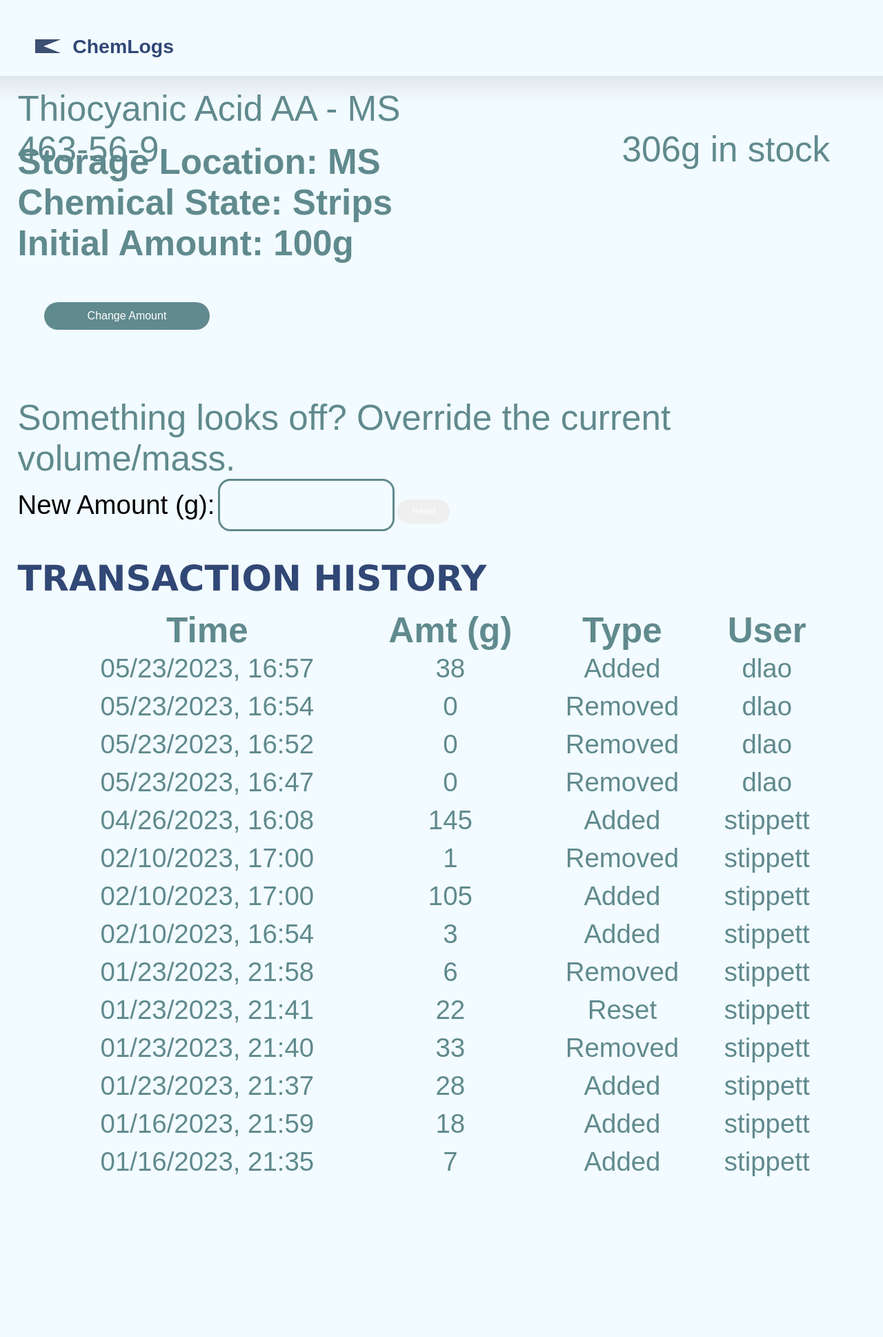
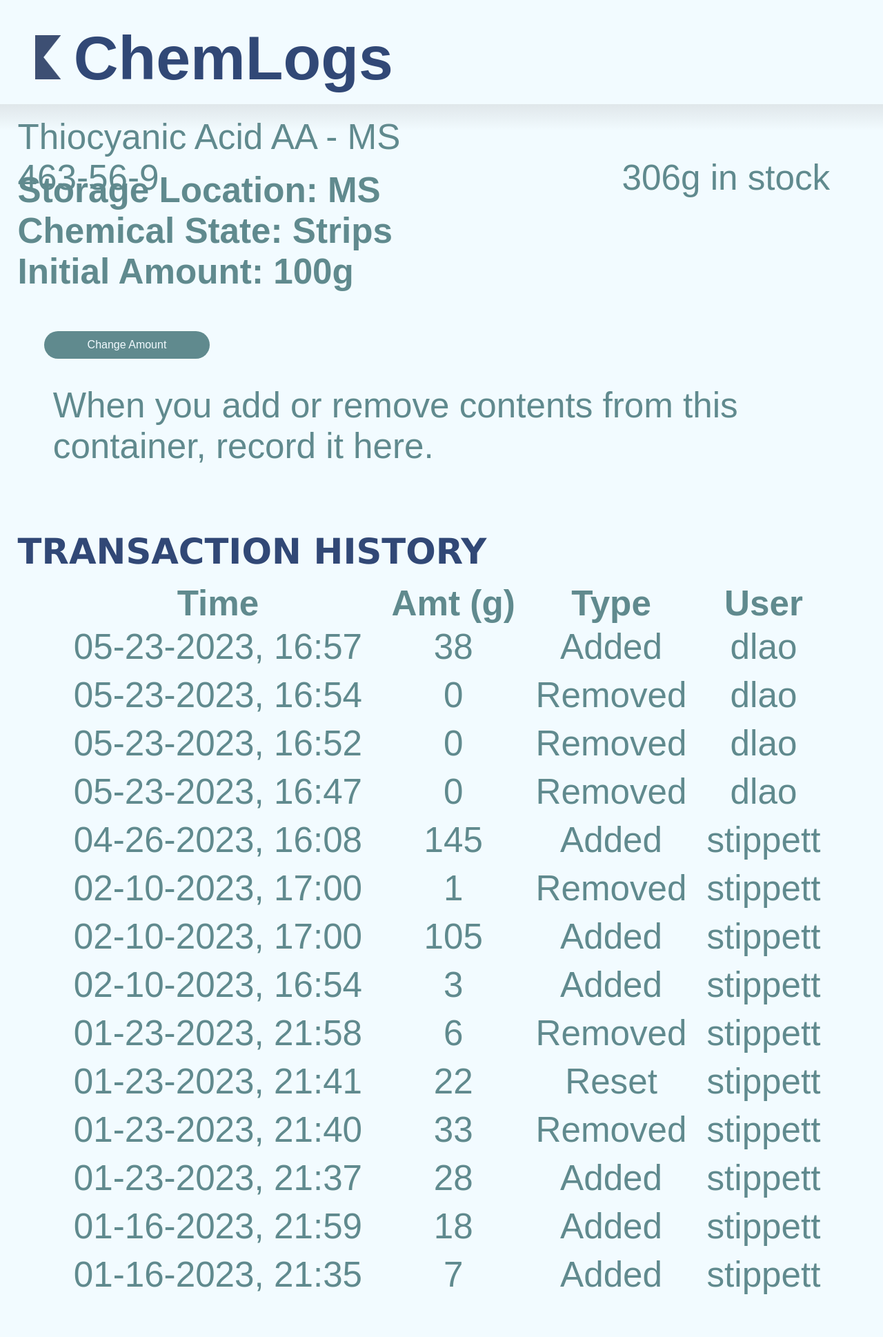
Before and after one commit to EastsidePreparatorySchool/ChemLogs, a Django app: a page that uses Test Django App/mysite/chemlogs/templates/chemlogs/container.html in a window 1280 px wide. Shown: the whole page at 69% size. Before the commit the page ends 1705 px from the top, so only its background shows below. Run offline with Django 4.2, Linux system fonts and the light colour scheme; a user stored in the database is signed in; data comes from the database, SQL or seed files in the repository.

Commit message:
some styling and layout changes
Merge ContainerOverrideForm into TransactionCreateForm

```diff
--- a/Test Django App/mysite/chemlogs/forms.py
+++ b/Test Django App/mysite/chemlogs/forms.py
@@ -15,10 +15,6 @@ class TransactionEditForm(forms.Form):
 
 class TransactionCreateForm(forms.Form):
     trSlide = forms.IntegerField(label="")
-
-# set a new amount for a container
-class ContainerOverrideForm(forms.Form):
-    override_value = forms.IntegerField(label="New Amount")
 
 class ContainerCreateForm(forms.Form):
     contents_choices = []
--- a/Test Django App/mysite/chemlogs/static/chemlogs/style.css
+++ b/Test Django App/mysite/chemlogs/static/chemlogs/style.css
@@ -6,7 +6,7 @@
 body {
    font-family: Arial, Helvetica, sans-serif;
    background-color: #f2fbff;
-   margin: 2vw;
+   margin: 2vw 2vw;
    width: 96vw;
    overflow-x: hidden;
    -ms-overflow-style: none;  /* hide scrollbar for IE and Edge */
@@ -21,24 +21,22 @@ body::-webkit-scrollbar {
 /* header bar on all pages */
 
 .header {
-   font-size: calc(22px + 0.5vw);
-   margin-top: 2vw;
    padding: 2vw;
    font-family: Arial, Helvetica, sans-serif;
    color: #314876;
-   display: float;
+   display: float; /*what does this do here*/
+   margin-bottom: 0.5vw;
 }
 
 .header h4 {
    display: inline;
    color: #314876;
-   margin-left: -5px;
+   font-size: 7vw;
+   line-height: 0vw;
 }
 
 .header img {
-   left: 3vw;
-   top: 3vw;
-   height: 20px;
+   height: 5vw;
 }
 
 .header-bottom {
@@ -84,7 +82,7 @@ p, p a, input[type=text], input[type=number], select {
 }
 
 td, td a {
-   font-size: 3vw;
+   font-size: 4vw;
    color: #608a8e;
    padding-bottom: 0.5vh;
    margin: 0vh;
@@ -145,7 +143,7 @@ a:link, a:visited, a:hover, a:active{
    overflow: hidden;
  }
 
-/* chemical entry dropdown attributes */
+/* chemical entry dropdown attributes */ /* WHAT IS GOING ON HERE*/
 #addChem {
    text-align: center;
    font-size: 1em;
@@ -153,7 +151,7 @@ a:link, a:visited, a:hover, a:active{
    margin: 3vw;
    padding-bottom: -2vw;
    background-color: #608a8e;
-   color: #ffffff;
+   color: #f2fbff;
    border-width: 0px;
    border-radius: 2vw;
    width: 15em;
@@ -161,9 +159,9 @@ a:link, a:visited, a:hover, a:active{
 }
 
 .edit, .del, input[type=submit] {
-   color: #ffffff;
+   color: #f2fbff;
    transition-duration: 0.5s;
-   font-size: 10;
+   font-size: 4vw;
    border: none;
    margin: 0vw;
    padding: 0.7vw 1.6vw 0.9vw; /* top right bottom [left] */
@@ -189,13 +187,13 @@ a:link, a:visited, a:hover, a:active{
    appearance: none;
    width: 60%;
    height: 5px;
-   color: #ffffff;
+   color: #f2fbff;
    background-color: #608a8e;
    opacity: 0.6;
    margin-left: 15%;
 }
 
-.edit {
+.edit, input[type=submit] {
    background-color: #608a8e;
 }
 
@@ -233,8 +231,8 @@ a:link, a:visited, a:hover, a:active{
    height: 3vw;
 }
 
-label, form p {
-   font-size: 3vw;
+label {
+   font-size: 4vw;
 }
 
 #cas-and-amount li {
@@ -243,12 +241,12 @@ label, form p {
 
 input[type=text], input[type=number], select {
    padding: 1vw;
-   margin: 0vw 0vw;
+   margin: auto;
    border: 0.3vw solid #608a8e;
    border-radius: 1.4vw;
    background-color: #f2fbff;
    outline: none;
-   font-size: 3vw;
+   font-size: 4vw;
    box-sizing: border-box;
    width: 100%;
 }
@@ -265,9 +263,8 @@ input[type=text]:focus, input[type=number]:focus, select:focus {
 form p label {
    display: inline;
    width: fit-content;
-   padding: 0vw;
-   margin: 1vw;
-   border: 0;
+   margin: auto;
+   margin-right: 1vw;
    white-space: nowrap;
 }
 
@@ -275,7 +272,7 @@ form p {
    padding: 1vw 0vw 0vw;
    display: flex;
    width: 100%;
-   height: 6vw;
+   height: 7vw;
    align-content: space-around;
    flex-wrap: nowrap;
 }
@@ -318,7 +315,6 @@ img{
 #transactTbl {
    margin: 6vw;
    margin-top: 8vw;
-   font-size: 3.5vw;
 }
 
 #login {
@@ -340,10 +336,10 @@ img{
 
 #modifyTransaction p select {
    background-color: #608a8e;
-   color: #ffffff;
+   color: #f2fbff;
    padding-left: 1.5vw;
    padding-bottom: 1vw;
-   font-size: 10;
+   font-size: 4vw;
    border: none;
    border-radius: 2vw;
    width: 60vw;
--- a/Test Django App/mysite/chemlogs/templates/chemlogs/chemicalSearch.html
+++ b/Test Django App/mysite/chemlogs/templates/chemlogs/chemicalSearch.html
@@ -79,7 +79,7 @@
         </tr>
         {% for action in actions %}
         <tr>
-            <td><a href="/chemlogs/transaction/{{action.id}}">{{action.time|date:"m/d"}}</a></td>
+            <td><a href="/chemlogs/transaction/{{action.id}}">{{action.time|date:"m-d"}}</a></td>
             <td><a href="/chemlogs/transaction/{{action.id}}">{{action.container.contents.chemical}} ({{action.container.contents.getInfo}})</a></td>
             <td><a href="/chemlogs/transaction/{{action.id}}">{{action.container.getHeader}}</a></td>
             <td><a href="/chemlogs/transaction/{{action.id}}">{{action.getAbsoluteAmount}}</a></td>
--- a/Test Django App/mysite/chemlogs/templates/chemlogs/container.html
+++ b/Test Django App/mysite/chemlogs/templates/chemlogs/container.html
@@ -29,29 +29,24 @@
     <br>
 
     <button type="button" id="addChem" onclick="toggleVisibilityId('transactForm')">Change Amount</button>
+    <p class="indented">When you add or remove contents from this container, record it here.</p>
     <div class="content" id="transactForm" style="display: block; padding-top: 1em;">
         <form method="POST">
             {% csrf_token %}
-            <p>When you add or remove contents from this container, record it here.</p>
             <!--<span style="display: inline; margin: 0vw; border: 0vw;">0{{container.getUnits}}</span>
             {{ transact_form }}
             <p style="display: inline; margin: 0vw;">{{container.initial_value}}{{container.getUnits}}</p>-->
-            <p>0{{container.getUnits}}{{ transact_form }}{{container.initial_value}}{{container.getUnits}}</p>
-            <br>
+            <p style="display: inline;">0{{container.getUnits}}</p>
+            {{ transact_form }}
+            <p style="display: inline;">{{container.initial_value}}{{container.getUnits}}</p>
+            <br><br>
             <input type="submit" id="submit" name="transact_add" value="Add">
             <input type="submit" id="submit" name="transact_remove" value="Remove">
             <input type="submit" id="submit" name="transact_fill" value="Fill">
             <input type="submit" id="submit" name="transact_empty" value="Empty">
+            <input type="submit" id="submit" name="override" value="Reset">
         </form>
     </div>
-
-    <br>
-    <p>Something looks off? Override the current volume/mass.</p>
-    <form method="POST" class="small-form">
-        {% csrf_token %}
-        {{ override_form }}
-        <input type="submit" id="submit" name="override" value="Reset">
-    </form>
 
     <h3>Transaction History</h3>
     {% if container.noDisplayableTransactions %}
@@ -66,7 +61,7 @@
         </tr>
         {% for transaction in container.getTransactionsToDisplay %}
         <tr class="hoverable">
-            <td><a href="/chemlogs/transaction/{{transaction.id}}">{{transaction.time|date:"m/d/Y, H:i"}}</a></td>
+            <td><a href="/chemlogs/transaction/{{transaction.id}}">{{transaction.time|date:"m-d-Y, H:i"}}</a></td>
             <td><a href="/chemlogs/transaction/{{transaction.id}}">{{transaction.getAbsoluteAmount}}</a></td>
             <td><a href="/chemlogs/transaction/{{transaction.id}}">{% if transaction.type == "R" %}Reset{% elif transaction.amount > 0 %}Added{% else %}Removed{% endif %}</a></td>
             <td><a href="/chemlogs/transaction/{{transaction.id}}">{{transaction.user}}</a></td>
--- a/Test Django App/mysite/chemlogs/views.py
+++ b/Test Django App/mysite/chemlogs/views.py
@@ -6,15 +6,10 @@ from django.views.generic import ListView
 from django.db.models import Q
 from django.utils import timezone
 from .models import Chemical, Transaction, TransactionEdit, Container
-from .forms import TransactionEditForm, TransactionCreateForm, ContainerOverrideForm, ContainerCreateForm, ChemicalCreateForm, StateEditForm
+from .forms import TransactionEditForm, TransactionCreateForm, ContainerCreateForm, ChemicalCreateForm, StateEditForm
 import itertools, csv
 from django.contrib.auth import get_user_model
 
-
-# unused
-def testPage(request, chemical_id):
-    chemical = get_object_or_404(Chemical, pk=chemical_id)
-    return render(request, 'chemlogs/testPage.html', {'chemical': chemical})
 
 # main page for a chemical
 def chemical(request, chemical_id):
@@ -154,6 +149,7 @@ def transaction(request, transaction_id):
     edit_form = None
     if request.method == 'POST':
         edit_form = TransactionEditForm(request.POST)
+        edit_form.fields['amount'].label += ' (' + transaction.container.getUnits() + ')'
         if edit_form.is_valid():
             new_amount = edit_form.cleaned_data['amount']
             new_type = edit_form.cleaned_data['type']
@@ -180,7 +176,6 @@ def transaction(request, transaction_id):
 def container(request, container_id):
     container = get_object_or_404(Container, pk=container_id)
     transact_form = None
-    override_form = None
     if request.method == 'POST':
         if "transact_add" in request.POST:
             transact_form = TransactionCreateForm(request.POST, auto_id='%s')
@@ -213,9 +208,9 @@ def container(request, container_id):
                     # invalidity message
                     pass
         elif "override" in request.POST:
-            override_form = ContainerOverrideForm(request.POST, auto_id='%s')
-            if override_form.is_valid():
-                new_value = override_form.cleaned_data['override_value']
+            transact_form = TransactionCreateForm(request.POST, auto_id='%s')
+            if transact_form.is_valid():
+                new_value = transact_form.cleaned_data['trSlide']
                 if new_value > 0 and new_value < container.initial_value:
                     container.transaction_set.create(
                         amount=new_value,
@@ -242,10 +237,7 @@ def container(request, container_id):
             # add confirmation
     if not transact_form:
         transact_form = TransactionCreateForm(auto_id='%s') # this argument makes the input's id "trSlide" rather than "id_trSlide"
-    if not override_form:
-        override_form = ContainerOverrideForm()
-        override_form.fields['override_value'].label += ' (' + container.getUnits() + ')'
-    return render(request, 'chemlogs/container.html', {'container': container, 'transact_form': transact_form, 'override_form': override_form})
+    return render(request, 'chemlogs/container.html', {'container': container, 'transact_form': transact_form})
 
 def delete_account(request, user_id):
     User = get_user_model()
```
Also changed, not shown: Test Django App/mysite/chemlogs/templates/chemlogs/chemical.html (+15 -9 lines).
